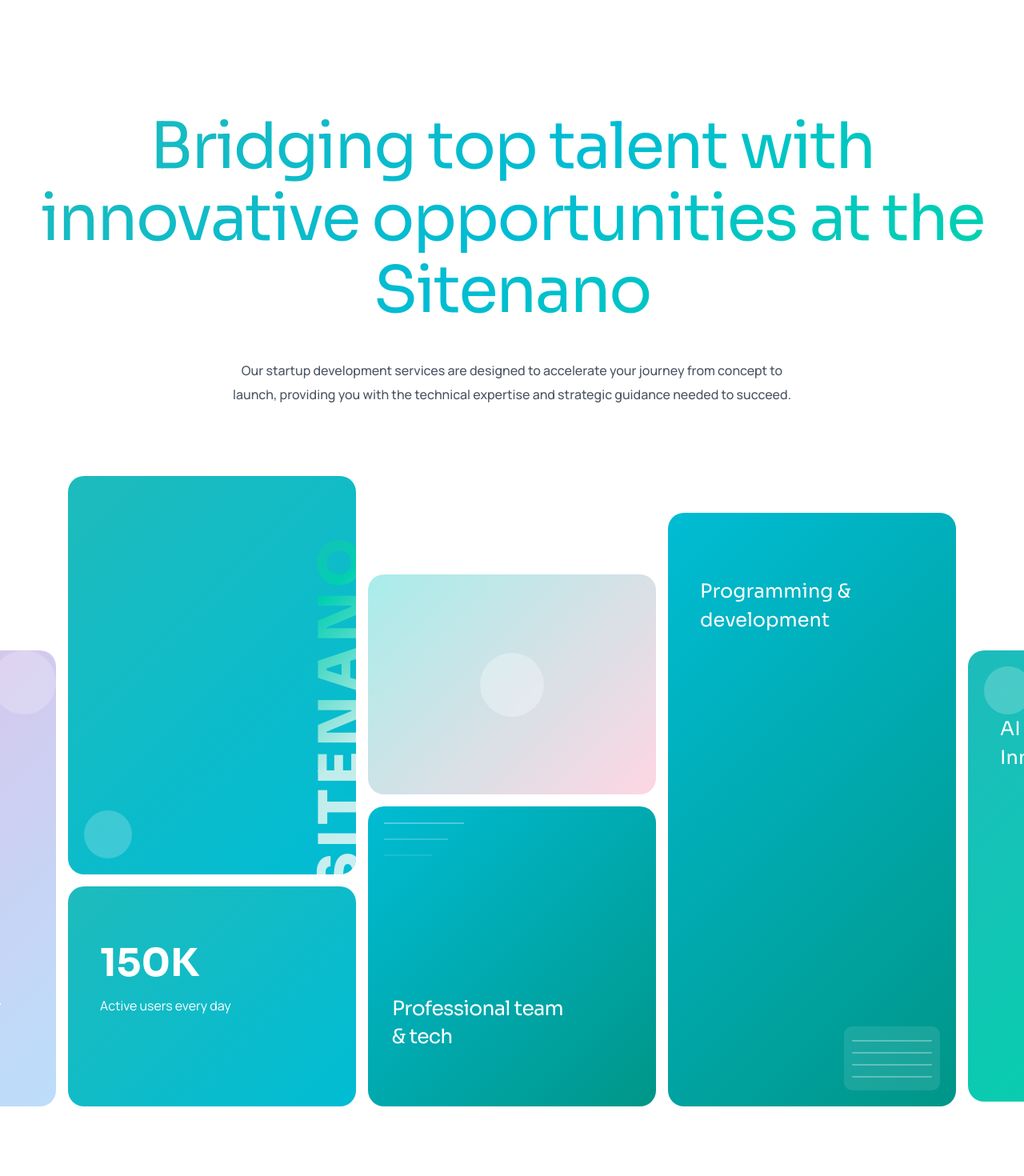
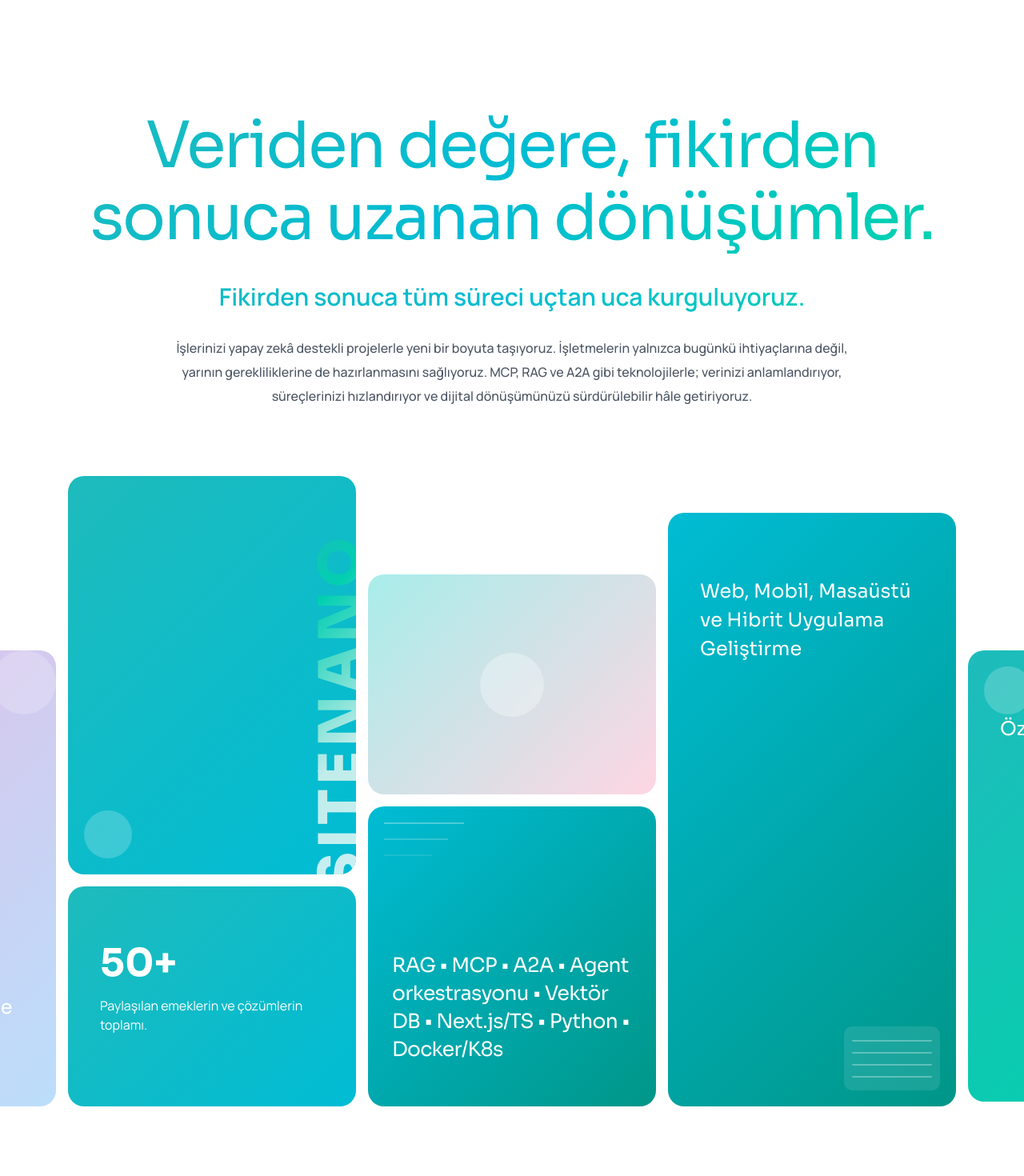
Before and after one commit to sitenano-org/sitenano-web, a Next.js app: page /projeler in a window 1280 px wide. Shown: the part 180-1650 px from the top of the page at 80% size. Built offline with nearby package versions, Linux system fonts and the light colour scheme; a web font is replaced by a local one.

Commit message:
Update projeler page: headings, spacing, gradient subheading, CTA link to /iletisim, content replacements, and panel padding

```diff
--- a/app/projeler/page.tsx
+++ b/app/projeler/page.tsx
@@ -33,12 +33,12 @@ export default function ProjelerPage() {
                 fontSize: '80px',
                 fontStyle: 'normal',
                 fontWeight: 400,
-                height: '270px',
+                height: 'auto',
                 letterSpacing: '-2.4px',
                 lineHeight: '90px',
                 margin: 0,
                 marginTop: '40px',
-                marginBottom: '40px',
+                marginBottom: '60px',
                 textAlign: 'center',
                 display: 'block',
                 width: '100%',
@@ -48,9 +48,11 @@ export default function ProjelerPage() {
                 backgroundClip: 'text',
               }}
             >
-              Bridging top talent with<br />
-              innovative opportunities at the Sitenano
+              Veriden değere, fikirden sonuca uzanan dönüşümler.
             </h1>
+            <div style={{ fontFamily: 'Manrope, Arial, Helvetica, sans-serif', fontSize: '30px', fontStyle: 'normal', fontWeight: 600, lineHeight: '38px', margin: '-25px 0 30px 0', textAlign: 'center', background: 'linear-gradient(135deg, #1EBBBC 0%, #00BCD4 50%, #00D4AA 100%)', WebkitBackgroundClip: 'text', WebkitTextFillColor: 'transparent', backgroundClip: 'text' }}>
+              Fikirden sonuca tüm süreci uçtan uca kurguluyoruz.
+            </div>
             <p
               className="text-gray-600"
               style={{
@@ -60,8 +62,8 @@ export default function ProjelerPage() {
                 fontWeight: 500,
                 letterSpacing: 'normal',
                 lineHeight: '30px',
-                maxWidth: '720px',
-                width: '720px',
+                maxWidth: '860px',
+                width: '860px',
                 margin: 0,
                 textAlign: 'center',
                 marginLeft: 'auto',
@@ -69,7 +71,8 @@ export default function ProjelerPage() {
                 marginBottom: '220px',
               }}
             >
-              Our startup development services are designed to accelerate your journey from concept to launch, providing you with the technical expertise and strategic guidance needed to succeed.
+              İşlerinizi yapay zekâ destekli projelerle yeni bir boyuta taşıyoruz. İşletmelerin yalnızca bugünkü ihtiyaçlarına değil, yarının gerekliliklerine de hazırlanmasını sağlıyoruz.
+              MCP, RAG ve A2A gibi teknolojilerle; verinizi anlamlandırıyor, süreçlerinizi hızlandırıyor ve dijital dönüşümünüzü sürdürülebilir hâle getiriyoruz.
             </p>
           </div>
         </div>
@@ -137,7 +140,7 @@ export default function ProjelerPage() {
               zIndex: 10,
               position: 'relative'
             }}>
-              Achievements of our startup
+              Akıllı asistanlar, RAG tabanlı bilgi erişimi ve otomatik iş akışları
             </h3>
           </div>
 
@@ -164,7 +167,7 @@ export default function ProjelerPage() {
               paddingLeft: '10px',
               paddingTop: '30px'
             }}>
-              150K
+              50+
             </div>
             <div style={{
               fontFamily: 'Manrope, Arial, Helvetica, sans-serif',
@@ -174,7 +177,7 @@ export default function ProjelerPage() {
               paddingLeft: '10px',
               paddingBottom: '130px'
             }}>
-              Active users every day
+              Paylaşılan emeklerin ve çözümlerin toplamı.
             </div>
           </div>
 
@@ -248,7 +251,7 @@ export default function ProjelerPage() {
                       <div style={{
               background: 'linear-gradient(135deg, #00BCD4 0%, #009688 100%)',
               borderRadius: '20px',
-            padding: '20px',
+              padding: '20px 20px 74px 20px',
               height: '375px',
               position: 'relative',
               overflow: 'hidden',
@@ -298,8 +301,7 @@ export default function ProjelerPage() {
               zIndex: 10,
               position: 'relative'
             }}>
-              Professional team<br />
-              & tech
+              RAG • MCP • A2A • Agent orkestrasyonu • Vektör DB • Next.js/TS • Python • Docker/K8s
             </h3>
           </div>
 
@@ -329,7 +331,9 @@ export default function ProjelerPage() {
               zIndex: 10,
               position: 'relative'
             }}>
-              Programming & development
+              Web, Mobil, Masaüstü
+              ve Hibrit Uygulama
+              Geliştirme
             </h3>
             <div style={{
               position: 'absolute',
@@ -400,7 +404,7 @@ export default function ProjelerPage() {
               zIndex: 10,
               position: 'relative'
             }}>
-              AI Solutions & Innovation
+              Özel AI Çözümleri
             </h3>
           </div>
         </div>
@@ -1566,7 +1570,7 @@ export default function ProjelerPage() {
           background: '#0D0D0C',
           width: 'auto',
           margin: '120px 15px 0 15px',
-          height: '490px',
+          height: '700px',
           borderTopLeftRadius: '40px',
           borderTopRightRadius: '40px',
           borderBottomLeftRadius: '0px',
@@ -1576,17 +1580,18 @@ export default function ProjelerPage() {
           position: 'relative',
         }}
       >
-        <div className="container-custom" style={{ width: '100%', position: 'relative' }}>
+        <div className="container-custom" style={{ width: '100%', position: 'relative', padding: '0 5px' }}>
           <div style={{ display: 'flex', alignItems: 'center', justifyContent: 'space-between', width: '100%' }}>
             {/* Sol: Başlık */}
-            <div style={{ display: 'flex', flexDirection: 'column', justifyContent: 'center', flex: 1 }}>
+            <div style={{ display: 'flex', flexDirection: 'column', justifyContent: 'center', flex: 1, paddingLeft: '20px', paddingRight: '20px' }}>
               <h2
                 style={{
                   fontFamily: 'Sora, Arial, Helvetica, sans-serif',
                   fontSize: '80px',
                   fontStyle: 'normal',
                   fontWeight: 400,
-                  height: '180px',
+                  height: 'auto',
+                  minHeight: '180px',
                   letterSpacing: '-2.4px',
                   lineHeight: '90px',
                   color: 'transparent',
@@ -1594,16 +1599,33 @@ export default function ProjelerPage() {
                   WebkitBackgroundClip: 'text',
                   WebkitTextFillColor: 'transparent',
                   backgroundClip: 'text',
-                  margin: 0,
+                  margin: '0 0 0 -26px',
                   width: '840px',
                   textAlign: 'left',
                   display: 'block',
                 }}
               >
-                Projenizi hayata geçirelim!<br />Hemen teklif alın
+                Fikrinizi görüşmek için şimdi bizimle iletişime geçin.
               </h2>
+              <p
+                style={{
+                  fontFamily: 'Manrope, Arial, Helvetica, sans-serif',
+                  fontSize: '18px',
+                  fontStyle: 'normal',
+                  fontWeight: '400',
+                  color: 'white',
+                  margin: '100px 0 0 -26px',
+                  padding: 0,
+                  lineHeight: '28px',
+                  maxWidth: '840px',
+                  textAlign: 'left'
+                }}
+              >
+                İşletmenizin dijital dönüşümünü, deneyimleriyle yön veren güvenilir bir ekip ile yeniden şekillendirin.
+              </p>
             </div>
             {/* Sağ: Teklif İste Butonu */}
+            <Link href="/iletisim">
               <button
                 className="teklif-iste-btn"
                 style={{
@@ -1635,6 +1657,7 @@ export default function ProjelerPage() {
                   <path d="M7 17L17 7M17 7H7M17 7V17" stroke="currentColor" strokeWidth="2" strokeLinecap="round" strokeLinejoin="round"/>
                 </svg>
               </button>
+            </Link>
           </div>
           {/* Yatay çizgi - butonun sonuna kadar uzanan */}
           <div style={{
```
Lines whose indentation alone changed are shown as unchanged.
